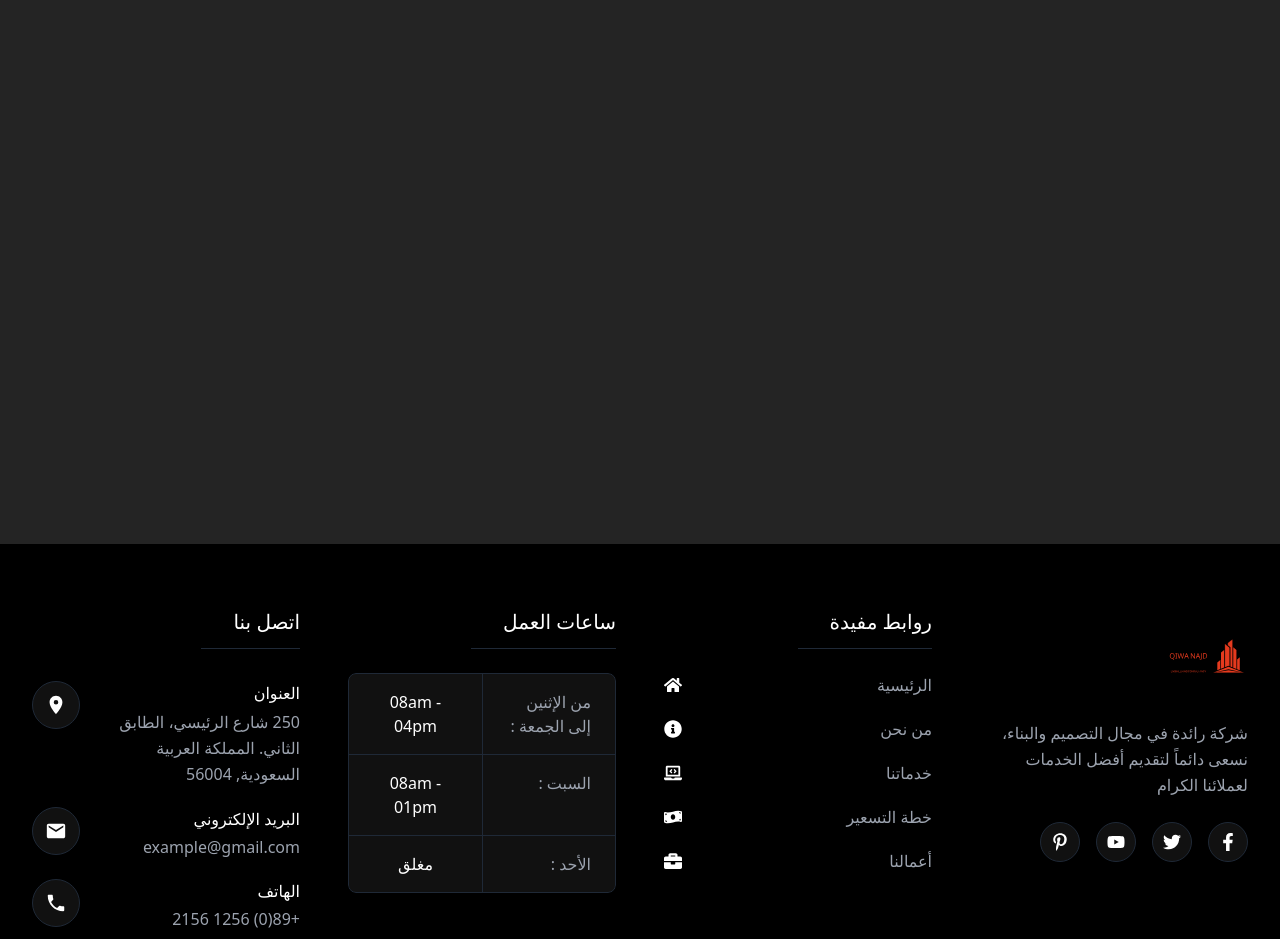
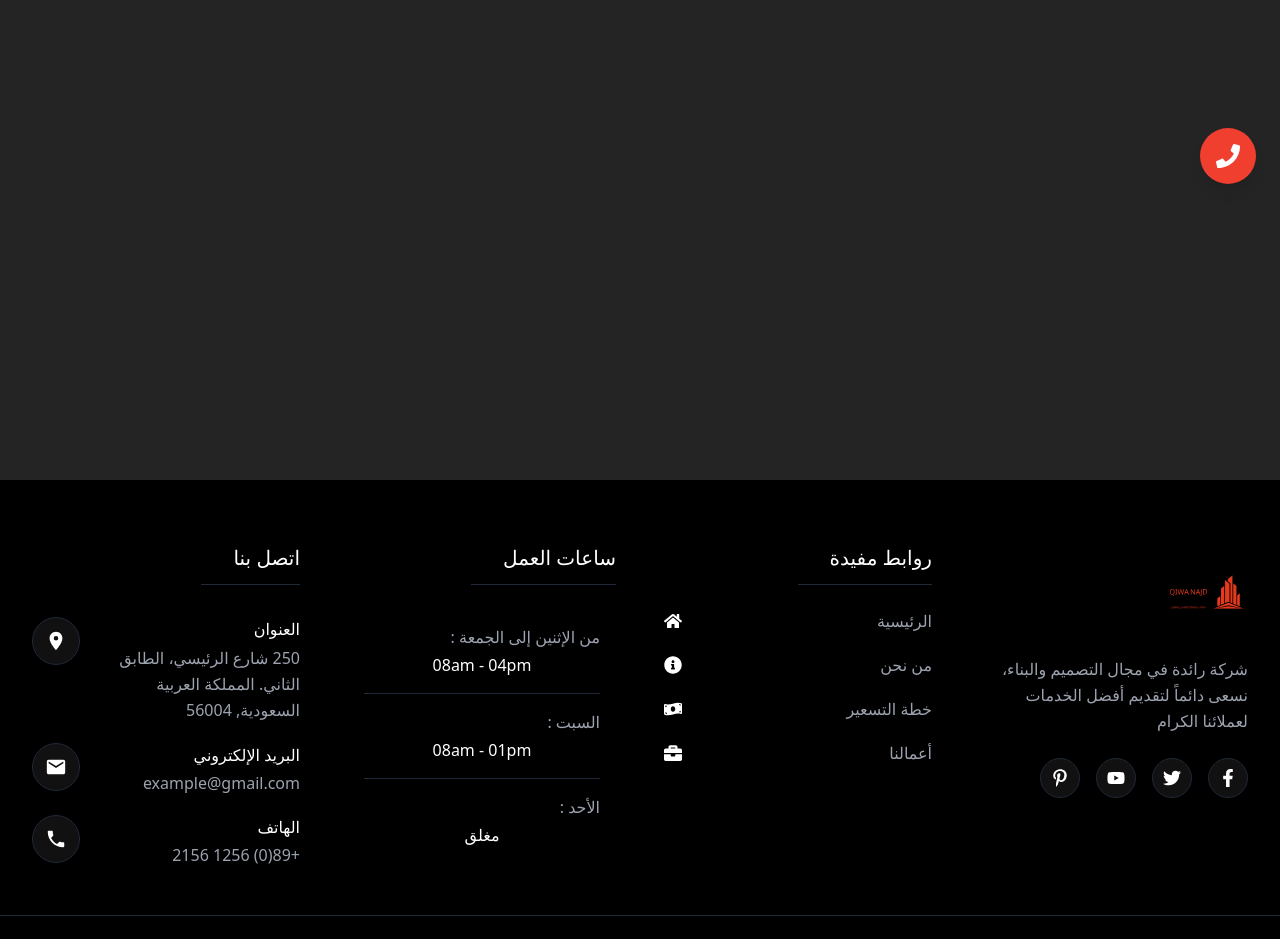
Before and after one commit to Asmaasamir20/Qawi-Najd, a React (Vite) app: page / in a window 1280 px wide. Shown: the part 400-1339 px from the top of the page. Built offline with nearby package versions, Linux system fonts and the light colour scheme.

Commit message:
add FloatingButtons

```diff
--- a/src/App.jsx
+++ b/src/App.jsx
@@ -1,18 +1,29 @@
-import './App.css'
-import Footer from './shared/Footer/Footer'
-import Navbar from './shared/Navbar/Navbar'
-import { Outlet } from 'react-router-dom'
+import "./App.css";
+import { lazy, Suspense } from "react";
+import { RouterProvider } from "react-router-dom";
+import { HelmetProvider } from "react-helmet-async";
+import router from "./components/routing/routes";
+
+// استدعاء Lazy Components
+const FloatingButtonsLazy = lazy(() => import("./shared/FloatingButtons"));
 
 function App() {
   return (
-    <div className="min-h-screen ">
-      <Navbar />
-      <main className="container mx-auto px-4 py-8">
-        <Outlet />
-      </main>
-      <Footer />
-    </div>
-  )
+    <HelmetProvider>
+      <RouterProvider
+        router={router}
+        future={{
+          v7_startTransition: true,
+          v7_relativeSplatPath: true,
+        }}
+      />
+
+      {/* استخدام Suspense لتجنب أخطاء التحميل البطيء */}
+      <Suspense fallback={<div>Loading...</div>}>
+        <FloatingButtonsLazy />
+      </Suspense>
+    </HelmetProvider>
+  );
 }
 
-export default App
+export default App;
--- /dev/null
+++ b/src/Layout/MasterLayout.jsx
@@ -0,0 +1,35 @@
+import React, { Suspense } from "react";
+import Footer from "../shared/Footer/Footer";
+import Navbar from "../shared/Navbar/Navbar";
+import { Outlet } from "react-router-dom";
+import ScrollToTop from "../components/routing/ScrollToTop";
+import LoadingSpinner from "../shared/LoadingSpinner";
+
+const MasterLayout = () => {
+  return (
+    <div className="flex flex-col min-h-screen">
+      <ScrollToTop />
+      <a
+        href="#main-content"
+        className="sr-only focus:not-sr-only focus:absolute focus:z-50 focus:p-4 focus:bg-white focus:text-main">
+        تخطي إلى المحتوى الرئيسي
+      </a>
+
+      <header role="banner">
+        <Navbar />
+      </header>
+
+      <main id="main-content" className="flex-grow" role="main">
+        <Suspense fallback={<LoadingSpinner />}>
+          <Outlet />
+        </Suspense>
+      </main>
+
+      <footer role="contentinfo">
+        <Footer />
+      </footer>
+    </div>
+  );
+};
+
+export default MasterLayout;
--- /dev/null
+++ b/src/components/routing/ScrollToTop.jsx
@@ -0,0 +1,15 @@
+import { useEffect } from "react";
+import { useLocation } from "react-router-dom";
+
+// This component will scroll to the top of the page when the route changes
+const ScrollToTop = () => {
+  const { pathname } = useLocation();
+
+  useEffect(() => {
+    window.scrollTo(0, 0);
+  }, [pathname]);
+
+  return null;
+};
+
+export default ScrollToTop;
--- a/src/i18n.js
+++ b/src/i18n.js
@@ -22,7 +22,7 @@ i18n
     resources,
     fallbackLng: "ar",
     lng: "ar",
-    debug: import.meta.env.DEV,
+    debug: false,
     supportedLngs: ["ar", "en"],
     interpolation: {
       escapeValue: false,
--- /dev/null
+++ b/src/shared/FloatingButtons.jsx
@@ -0,0 +1,60 @@
+import React, { useState } from "react";
+import { FaWhatsapp, FaPhone, FaTimes, FaEnvelope } from "react-icons/fa";
+
+const FloatingButtons = () => {
+  const [isOpen, setIsOpen] = useState(false);
+
+  const toggleButtons = () => {
+    setIsOpen(!isOpen);
+  };
+
+  return (
+    <div className="fixed bottom-6 right-6 z-50 flex flex-col items-end">
+      {/* Toggle button */}
+      <button
+        onClick={toggleButtons}
+        className={`w-14 h-14 rounded-full flex items-center justify-center shadow-lg transition-all duration-300 ${
+          isOpen ? "bg-red-500 rotate-45" : "bg-[#F03E2F]"
+        }`}>
+        {isOpen ? (
+          <FaTimes size={24} color="white" />
+        ) : (
+          <FaPhone size={24} color="white" />
+        )}
+      </button>
+
+      {/* Buttons container */}
+      <div
+        className={`flex flex-col gap-4 mt-4 transition-all duration-300 ${
+          isOpen
+            ? "opacity-100 transform translate-y-0"
+            : "opacity-0 pointer-events-none transform translate-y-10"
+        }`}>
+        {/* WhatsApp Button */}
+        <a
+          href="https://wa.me/+201234567890" // استبدل برقم الواتساب الخاص بك
+          target="_blank"
+          rel="noopener noreferrer"
+          className="w-12 h-12 bg-green-500 rounded-full flex items-center justify-center shadow-lg hover:scale-110 transition-transform">
+          <FaWhatsapp size={24} color="white" />
+        </a>
+
+        {/* Email Button */}
+        <a
+          href="mailto:example@gmail.com" // استبدل ببريدك الإلكتروني
+          className="w-12 h-12 bg-yellow-500 rounded-full flex items-center justify-center shadow-lg hover:scale-110 transition-transform">
+          <FaEnvelope size={20} color="white" />
+        </a>
+
+        {/* Call Button */}
+        <a
+          href="tel:+201234567890" // استبدل برقم الهاتف الخاص بك
+          className="w-12 h-12 bg-blue-500 rounded-full flex items-center justify-center shadow-lg hover:scale-110 transition-transform">
+          <FaPhone size={20} color="white" />
+        </a>
+      </div>
+    </div>
+  );
+};
+
+export default FloatingButtons;
--- a/src/shared/Footer/Footer.jsx
+++ b/src/shared/Footer/Footer.jsx
@@ -50,26 +50,34 @@ const Footer = () => {
               {t("footer.about")}
             </p>
             <div className={`flex gap-4 mt-6 ${isRTL ? "self-start" : ""}`}>
-              <Link
-                to="/facebook"
+              <a
+                href="https://facebook.com"
+                target="_blank"
+                rel="noopener noreferrer"
                 className="w-10 h-10 flex items-center justify-center rounded-full bg-[#111] border border-gray-800 hover:bg-[#F03E2F] hover:border-[#F03E2F] transition-all duration-300">
                 <FaFacebookF size={18} />
-              </Link>
-              <Link
-                to="/twitter"
+              </a>
+              <a
+                href="https://twitter.com"
+                target="_blank"
+                rel="noopener noreferrer"
                 className="w-10 h-10 flex items-center justify-center rounded-full bg-[#111] border border-gray-800 hover:bg-[#F03E2F] hover:border-[#F03E2F] transition-all duration-300">
                 <FaTwitter size={18} />
-              </Link>
-              <Link
-                to="/youtube"
+              </a>
+              <a
+                href="https://youtube.com"
+                target="_blank"
+                rel="noopener noreferrer"
                 className="w-10 h-10 flex items-center justify-center rounded-full bg-[#111] border border-gray-800 hover:bg-[#F03E2F] hover:border-[#F03E2F] transition-all duration-300">
                 <FaYoutube size={18} />
-              </Link>
-              <Link
-                to="/pinterest"
+              </a>
+              <a
+                href="https://pinterest.com"
+                target="_blank"
+                rel="noopener noreferrer"
                 className="w-10 h-10 flex items-center justify-center rounded-full bg-[#111] border border-gray-800 hover:bg-[#F03E2F] hover:border-[#F03E2F] transition-all duration-300">
                 <FaPinterestP size={18} />
-              </Link>
+              </a>
             </div>
           </div>
 
@@ -158,37 +166,6 @@ const Footer = () => {
                 {isRTL ? (
                   <>
                     <span className="text-base text-right">
-                      {t("nav.services")}
-                    </span>
-                    <div className="text-white group-hover:text-[#F03E2F] transition-colors duration-300">
-                      <FaLaptopCode
-                        size={18}
-                        className="group-hover:scale-110 transition-transform duration-300"
-                      />
-                    </div>
-                  </>
-                ) : (
-                  <>
-                    <div className="text-white group-hover:text-[#F03E2F] mr-3 transition-colors duration-300">
-                      <FaLaptopCode
-                        size={18}
-                        className="group-hover:scale-110 transition-transform duration-300"
-                      />
-                    </div>
-                    <span className="text-base">{t("nav.services")}</span>
-                  </>
-                )}
-              </Link>
-
-              <Link
-                to="/pricing"
-                className={`text-gray-400 hover:text-white transition-colors duration-300
-                  inline-flex items-center group w-full ${
-                    isRTL ? "justify-between" : ""
-                  }`}>
-                {isRTL ? (
-                  <>
-                    <span className="text-base text-right">
                       {t("footer.pricing_plan")}
                     </span>
                     <div className="text-white group-hover:text-[#F03E2F] transition-colors duration-300">
@@ -214,7 +191,7 @@ const Footer = () => {
               </Link>
 
               <Link
-                to="/portfolio"
+                to="/projects"
                 className={`text-gray-400 hover:text-white transition-colors duration-300
                   inline-flex items-center group w-full ${
                     isRTL ? "justify-between" : ""
@@ -260,29 +237,27 @@ const Footer = () => {
               {t("footer.workingHours")}
             </h3>
             {isRTL ? (
-              <div className="w-full rounded-lg overflow-hidden">
-                <div className="flex flex-col bg-[#111] border border-gray-800 w-full rounded-lg">
-                  <div className="flex border-b border-gray-800">
-                    <div className="w-1/2 py-4 px-5 text-gray-400 border-l border-gray-800 text-right pr-6">
+              <div className="w-full">
+                <div className=" w-full rounded-lg p-4 flex flex-col gap-4">
+                  <div className="flex flex-col gap-1">
+                    <div className="text-gray-400 text-right">
                       من الإثنين إلى الجمعة :
                     </div>
-                    <div className="w-1/2 py-4 px-5 text-white font-medium text-center">
+                    <div className="text-white font-medium text-center">
                       08am - 04pm
                     </div>
                   </div>
-                  <div className="flex border-b border-gray-800">
-                    <div className="w-1/2 py-4 px-5 text-gray-400 border-l border-gray-800 text-right pr-6">
-                      السبت :
-                    </div>
-                    <div className="w-1/2 py-4 px-5 text-white font-medium text-center">
+
+                  <div className="flex flex-col gap-1 border-t border-gray-800 pt-4">
+                    <div className="text-gray-400 text-right">السبت :</div>
+                    <div className="text-white font-medium text-center">
                       08am - 01pm
                     </div>
                   </div>
-                  <div className="flex">
-                    <div className="w-1/2 py-4 px-5 text-gray-400 border-l border-gray-800 text-right pr-6">
-                      الأحد :
-                    </div>
-                    <div className="w-1/2 py-4 px-5 text-white font-medium text-center">
+
+                  <div className="flex flex-col gap-1 border-t border-gray-800 pt-4">
+                    <div className="text-gray-400 text-right">الأحد :</div>
+                    <div className="text-white font-medium text-center">
                       مغلق
                     </div>
                   </div>
--- /dev/null
+++ b/src/shared/LoadingSpinner.jsx
@@ -0,0 +1,11 @@
+import React from 'react';
+
+const LoadingSpinner = () => {
+  return (
+    <div className="min-h-screen flex items-center justify-center">
+      <div className="animate-spin rounded-full h-12 w-12 border-t-2 border-b-2 border-[#F03E2F]"></div>
+    </div>
+  );
+};
+
+export default LoadingSpinner;
```
Also changed, not shown: src/components/routing/routes.jsx (+29 -26 lines), src/main.jsx (+12 -11 lines), src/shared/Navbar/Navbar.jsx (+7 -6 lines), vite.config.js (+6 -2 lines).
